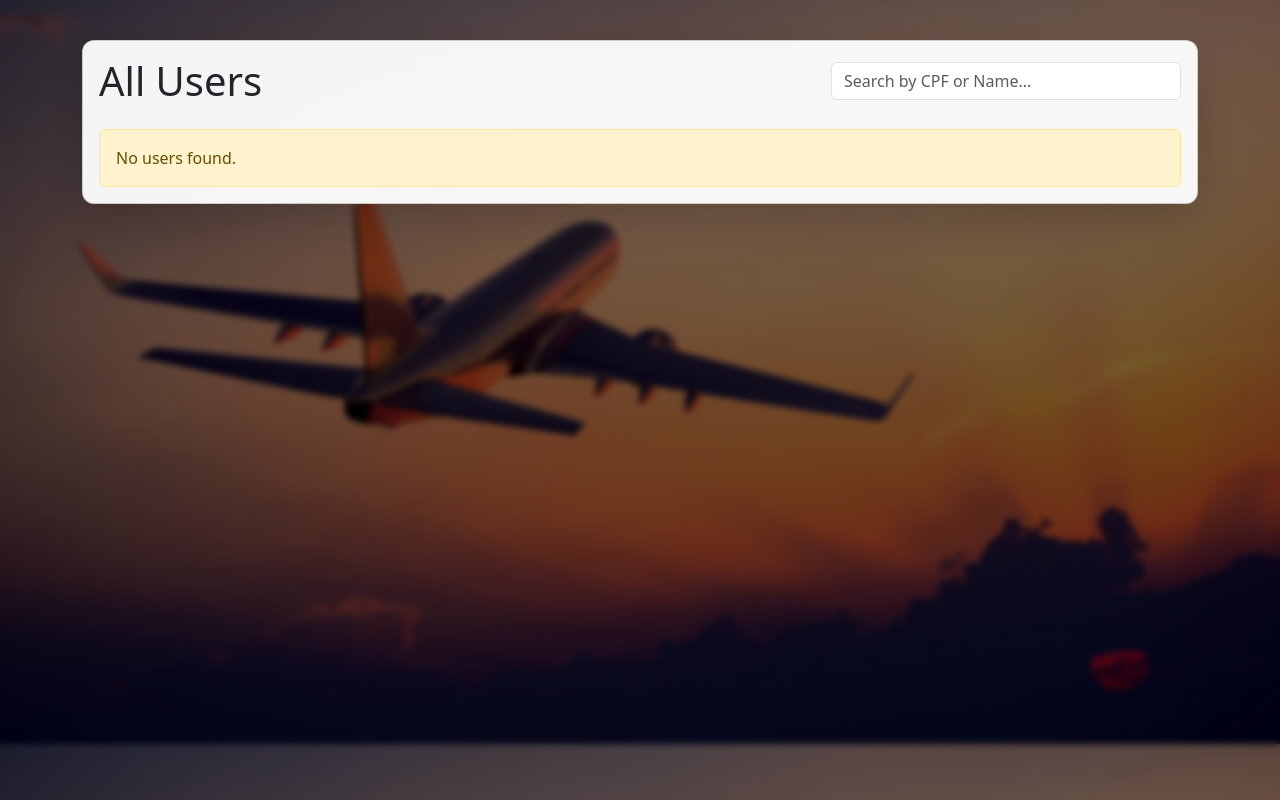
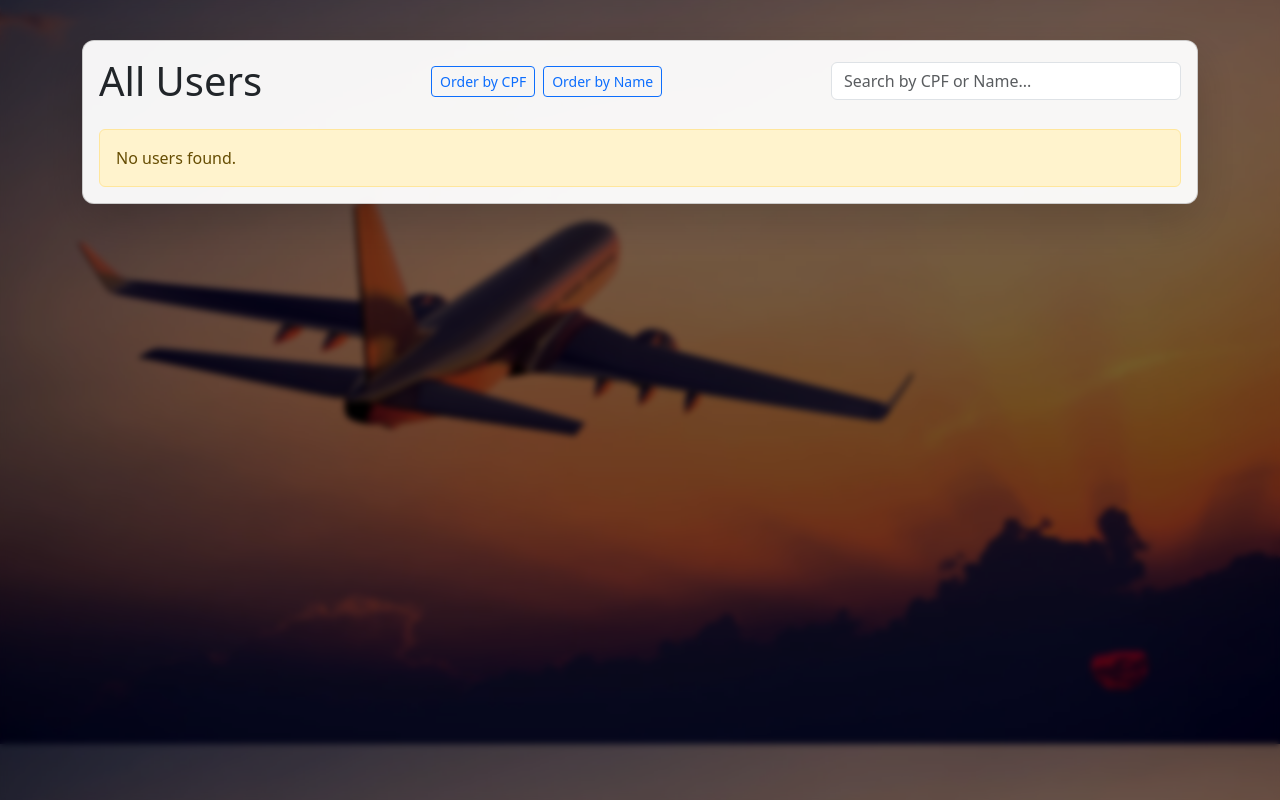
Before and after one commit to Lucasdias79931/airportSystem, a Flask app: template templates/usersManagement.html in a window 1280 px wide. Shown: the part 56-856 px from the top of the page. Run offline with Flask 3, Linux system fonts and the light colour scheme; the template is opened without the code that fills it, so the values that code supplies are empty; parts of the project's set-up code (start-up, migrations or seed data) failed here and were passed over.

Commit message:
ordey by name

```diff
--- a/src/settings/settingsRoute.py
+++ b/src/settings/settingsRoute.py
@@ -12,8 +12,7 @@ def settings():
 
 
 @admin_required
-@settings_bp.route('/users', methods=['GET','POST'])
-@settings_bp.route('/users')
+@settings_bp.route('/users', methods=['GET'])
 def getUsers():
     order = request.args.get("order", "cpf")
 
--- a/templates/usersManagement.html
+++ b/templates/usersManagement.html
@@ -79,8 +79,20 @@
     <div class="card shadow-lg">
       <div class="card-body">
 
-        <div class="d-flex flex-wrap justify-content-between align-items-center mb-4">
-          <h1 class="mb-3 mb-md-0">All Users</h1>
+        <div class="d-flex flex-wrap justify-content-between align-items-center mb-4 gap-3">
+          <h1 class="mb-0">All Users</h1>
+
+          <div class="d-flex gap-2">
+            <a href="?order=cpf"
+              class="btn btn-sm {{ 'btn-primary' if order == 'cpf' else 'btn-outline-primary' }}">
+              Order by CPF
+            </a>
+
+            <a href="?order=name"
+              class="btn btn-sm {{ 'btn-primary' if order == 'name' else 'btn-outline-primary' }}">
+              Order by Name
+            </a>
+          </div>
 
           <input
             type="text"
@@ -90,6 +102,7 @@
             onkeyup="filterUsers()"
           >
         </div>
+
 
         {% if not users %}
           <div class="alert alert-warning mb-0">
```
